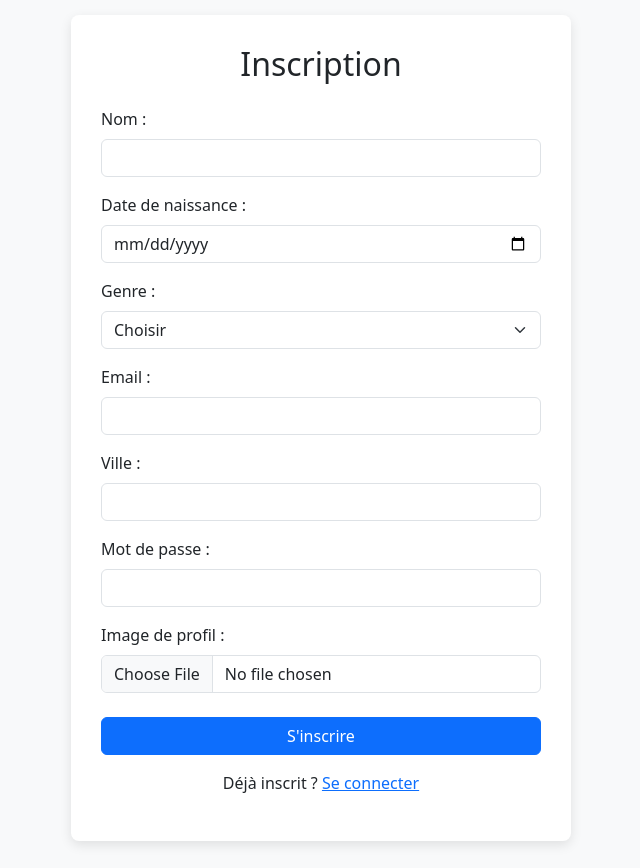
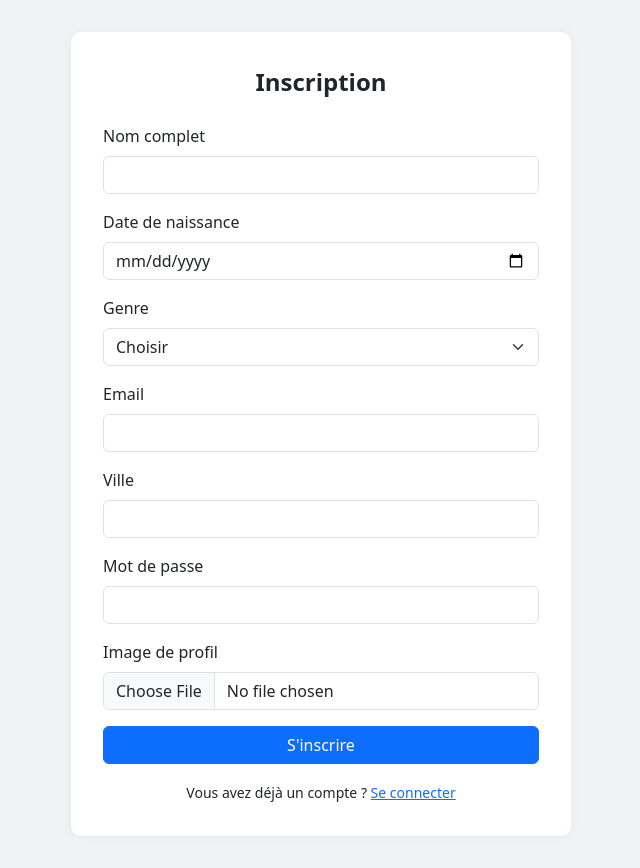
Before and after one commit to fanouh4328/projet_final, a PHP site: page /inscription.php in a window 1280 px wide. Shown: the whole page, without its empty margins (319-959 px from the left). Before the commit the page ends 845 px from the top, so only its background shows below. Run offline with PHP 8.4, Linux system fonts and the light colour scheme; some libraries are stand-ins or nearby versions.

Commit message:
version2

```diff
--- a/inscription.php
+++ b/inscription.php
@@ -1,51 +1,62 @@
 <?php
+ini_set('display_errors', 1);
+error_reporting(E_ALL);
+ob_start();
+
 session_start();
-$conn = new mysqli("localhost", "root", "", "membres");
 $message = "";
 
-if ($_SERVER["REQUEST_METHOD"] == "POST") {
-    $nom = trim($_POST["nom"] ?? '');
-    $date_naissance = $_POST["date_naissance"] ?? '';
-    $genre = $_POST["genre"] ?? '';
-    $email = trim($_POST["email"] ?? '');
-    $ville = trim($_POST["ville"] ?? '');
-    $mdp = $_POST["mdp"] ?? '';
+if ($_SERVER['REQUEST_METHOD'] === 'POST') {
+    // Récupération et nettoyage des données
+    $nom = trim($_POST['nom'] ?? '');
+    $date_naissance = $_POST['date_naissance'] ?? '';
+    $genre = $_POST['genre'] ?? '';
+    $email = trim($_POST['email'] ?? '');
+    $ville = trim($_POST['ville'] ?? '');
+    $mdp = $_POST['mdp'] ?? '';
 
+    // Vérification simple (à améliorer selon besoins)
     if (!$nom || !$date_naissance || !$genre || !$email || !$ville || !$mdp) {
-        $message = '<div class="alert alert-warning">Veuillez remplir tous les champs obligatoires.</div>';
+        $message = '<div class="alert alert-danger">Tous les champs obligatoires doivent être remplis.</div>';
     } else {
-        $stmt = $conn->prepare("SELECT id_membre FROM membre WHERE email = ?");
-        $stmt->bind_param("s", $email);
-        $stmt->execute();
-        $stmt->store_result();
-        if ($stmt->num_rows > 0) {
-            $message = '<div class="alert alert-danger">Cet email est déjà utilisé.</div>';
-        } else {
-            $mdp_hash = password_hash($mdp, PASSWORD_DEFAULT);
-            $image_profil = "";
+        // Connexion à la base
+        $conn = new mysqli("localhost", "root", "", "membres");
+        if ($conn->connect_error) {
+            die("Erreur de connexion BDD : " . $conn->connect_error);
+        }
 
-            if (!empty($_FILES["image"]["name"])) {
-                $allowed_types = ['image/jpeg', 'image/png', 'image/gif'];
-                if (in_array($_FILES["image"]["type"], $allowed_types)) {
-                    $image_profil = uniqid() . "_" . basename($_FILES["image"]["name"]);
-                    if (!move_uploaded_file($_FILES["image"]["tmp_name"], "uploads/" . $image_profil)) {
-                        $message = '<div class="alert alert-danger">Erreur lors de l\'upload de l\'image.</div>';
-                    }
-                } else {
-                    $message = '<div class="alert alert-danger">Format d\'image non supporté (jpeg, png, gif uniquement).</div>';
+        // Gestion de l'image (optionnel)
+        $imageNom = null;
+        if (!empty($_FILES['image']['name'])) {
+            $chemin_tmp = $_FILES['image']['tmp_name'];
+            $imageNom = null;
+if (!empty($_FILES['image']['name'])) {
+    $chemin_tmp = $_FILES['image']['tmp_name'];
+    $imageNom = uniqid() . "-" . basename($_FILES['image']['name']);
+    $chemin_destination = "img/" . $imageNom;
+
+    move_uploaded_file($chemin_tmp, $chemin_destination);
 }
         }
 
-            if (!$message) {
+        // Sécurisation mot de passe (hash)
+        $mdpHash = password_hash($mdp, PASSWORD_DEFAULT);
+
+        // Préparer la requête (préparation pour éviter injection SQL)
         $stmt = $conn->prepare("INSERT INTO membre (nom, date_naissance, genre, email, ville, mdp, image_profil) VALUES (?, ?, ?, ?, ?, ?, ?)");
-                $stmt->bind_param("sssssss", $nom, $date_naissance, $genre, $email, $ville, $mdp_hash, $image_profil);
+        $stmt->bind_param("sssssss", $nom, $date_naissance, $genre, $email, $ville, $mdpHash, $imageNom);
+
         if ($stmt->execute()) {
-                    $message = '<div class="alert alert-success">Inscription réussie. <a href="login.php">Connectez-vous ici</a>.</div>';
+            // Inscription OK, redirection vers acceuil.php
+            $_SESSION['user_email'] = $email; // exemple stockage session
+            header("Location: acceuil.php");
+            exit();
         } else {
-                    $message = '<div class="alert alert-danger">Erreur : ' . htmlspecialchars($conn->error) . '</div>';
+            $message = '<div class="alert alert-danger">Erreur lors de l\'inscription : ' . htmlspecialchars($stmt->error) . '</div>';
         }
-            }
-        }
+
+        $stmt->close();
+        $conn->close();
     }
 }
 ?>
@@ -55,86 +66,73 @@ if ($_SERVER["REQUEST_METHOD"] == "POST") {
 <head>
   <meta charset="utf-8">
   <title>Inscription</title>
-  <link href="https://cdn.jsdelivr.net/npm/bootstrap@5.4.0/dist/css/bootstrap.min.css" rel="stylesheet" />
+  <meta name="viewport" content="width=device-width, initial-scale=1">
+  <link href="https://cdn.jsdelivr.net/npm/bootstrap@5.3.0/dist/css/bootstrap.min.css" rel="stylesheet">
   <style>
-    body, html {
-      height: 100%;
-      background-color: #f8f9fa;
+    body {
+      background-color: #f0f2f5;
+      padding: 2rem;
     }
-    .register-wrapper {
-      min-height: 100vh;
-      display: flex;
-      align-items: center;
-      justify-content: center;
-      padding: 15px;
+    .form-container {
+      max-width: 500px;
+      margin: 0 auto;
+      background-color: #fff;
+      padding: 2rem;
+      border-radius: 10px;
+      box-shadow: 0 0 10px rgba(0, 0, 0, 0.05);
     }
-    .register-box {
-      max-width: 500px;
-      width: 100%;
-      background: white;
-      padding: 30px;
-      border-radius: 8px;
-      box-shadow: 0 4px 12px rgb(0 0 0 / 0.1);
+    .form-title {
+      margin-bottom: 1.5rem;
+      font-weight: 600;
+      font-size: 1.5rem;
+      text-align: center;
     }
   </style>
 </head>
 <body>
-
-<div class="register-wrapper">
-  <div class="register-box">
-    <h2 class="mb-4 text-center">Inscription</h2>
-
+  <div class="form-container">
+    <div class="form-title">Inscription</div>
     <?= $message ?? '' ?>
-
-    <form method="POST" enctype="multipart/form-data" novalidate>
+    <form method="POST" enctype="multipart/form-data">
       <div class="mb-3">
-        <label for="nom" class="form-label">Nom :</label>
-        <input type="text" name="nom" id="nom" class="form-control" required>
+        <label for="nom" class="form-label">Nom complet</label>
+        <input type="text" name="nom" class="form-control" required>
       </div>
-
       <div class="mb-3">
-        <label for="date_naissance" class="form-label">Date de naissance :</label>
-        <input type="date" name="date_naissance" id="date_naissance" class="form-control" required>
+        <label for="date_naissance" class="form-label">Date de naissance</label>
+        <input type="date" name="date_naissance" class="form-control" required>
       </div>
-
       <div class="mb-3">
-        <label for="genre" class="form-label">Genre :</label>
-        <select name="genre" id="genre" class="form-select" required>
-          <option value="" disabled selected>Choisir</option>
+        <label for="genre" class="form-label">Genre</label>
+        <select name="genre" class="form-select" required>
+          <option value="">Choisir</option>
           <option value="H">Homme</option>
           <option value="F">Femme</option>
         </select>
       </div>
-
       <div class="mb-3">
-        <label for="email" class="form-label">Email :</label>
-        <input type="email" name="email" id="email" class="form-control" required>
+        <label for="email" class="form-label">Email</label>
+        <input type="email" name="email" class="form-control" required>
       </div>
-
       <div class="mb-3">
-        <label for="ville" class="form-label">Ville :</label>
-        <input type="text" name="ville" id="ville" class="form-control" required>
+        <label for="ville" class="form-label">Ville</label>
+        <input type="text" name="ville" class="form-control" required>
       </div>
-
       <div class="mb-3">
-        <label for="mdp" class="form-label">Mot de passe :</label>
-        <input type="password" name="mdp" id="mdp" class="form-control" required>
+        <label for="mdp" class="form-label">Mot de passe</label>
+        <input type="password" name="mdp" class="form-control" required>
       </div>
-
-      <div class="mb-4">
-        <label for="image" class="form-label">Image de profil :</label>
-        <input type="file" name="image" id="image" class="form-control" accept="image/jpeg,image/png,image/gif">
+      <div class="mb-3">
+        <label for="image" class="form-label">Image de profil</label>
+        <input type="file" name="image" class="form-control">
       </div>
-
       <button type="submit" class="btn btn-primary w-100">S'inscrire</button>
     </form>
-
-    <p class="mt-3 text-center">
-      Déjà inscrit ? <a href="login.php">Se connecter</a>
-    </p>
+    <div class="mt-3 text-center">
+      <small>Vous avez déjà un compte ? <a href="login.php">Se connecter</a></small>
     </div>
   </div>
 
-<script src="https://cdn.jsdelivr.net/npm/bootstrap@5.4.0/dist/js/bootstrap.bundle.min.js"></script>
+  <script src="https://cdn.jsdelivr.net/npm/bootstrap@5.3.0/dist/js/bootstrap.bundle.min.js"></script>
 </body>
 </html>
```
Also changed, not shown: acceuil.php (+64 -23 lines), ajouter_objet.php (added, +95 -0 lines), login.php (+54 -56 lines), membre.sql (+18 -5 lines), img/6874edaac7f7d-bob.jpg (added), img/Charlie.jpeg (added), img/Dina.jpg (added), img/alice.jpg (added), img/bob.jpg (added), liste_objets.php.php (line endings or trailing spaces), 1 other file. Lines whose indentation alone changed are shown as unchanged.
